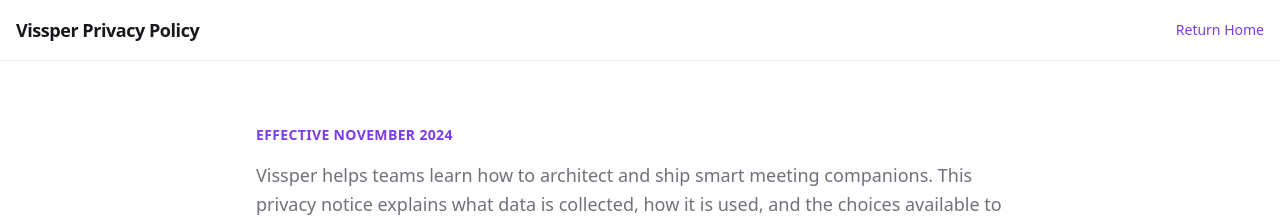
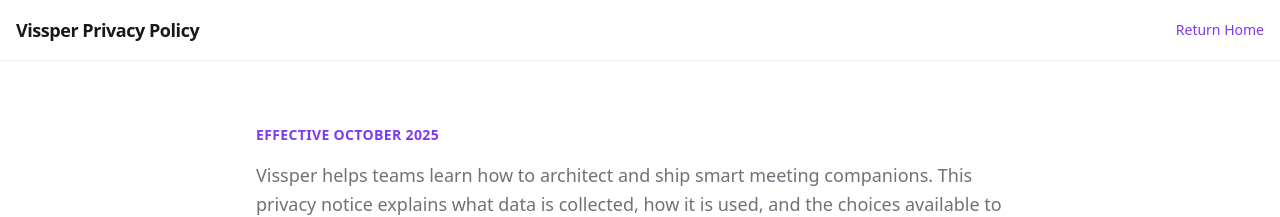
Before and after one commit to svenmalvik/vissper, a React (Vite) app: page /privacy in a window 1280 px wide. Shown: the top 217 px of the page. Built offline with nearby package versions, Linux system fonts and the light colour scheme; the HTML template or start-up script is replaced by a standard one.

Commit message:
few changes

```diff
--- a/src/pages/Privacy.tsx
+++ b/src/pages/Privacy.tsx
@@ -15,7 +15,7 @@ const Privacy = () => {
       <main className="container mx-auto px-4 py-16">
         <div className="mx-auto max-w-3xl space-y-10">
           <section className="space-y-4">
-            <p className="text-sm font-semibold uppercase tracking-wide text-primary">Effective November 2024</p>
+            <p className="text-sm font-semibold uppercase tracking-wide text-primary">Effective October 2025</p>
             <p className="text-lg text-muted-foreground leading-relaxed">
               Vissper helps teams learn how to architect and ship smart meeting companions. This privacy notice explains what data is collected, how it is used,
               and the choices available to you. The aim is to keep the policy readable, jargon-free, and aligned with GDPR expectations.
```
